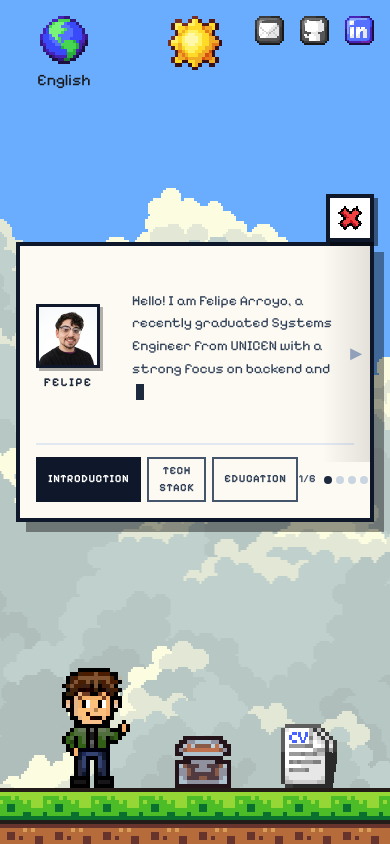
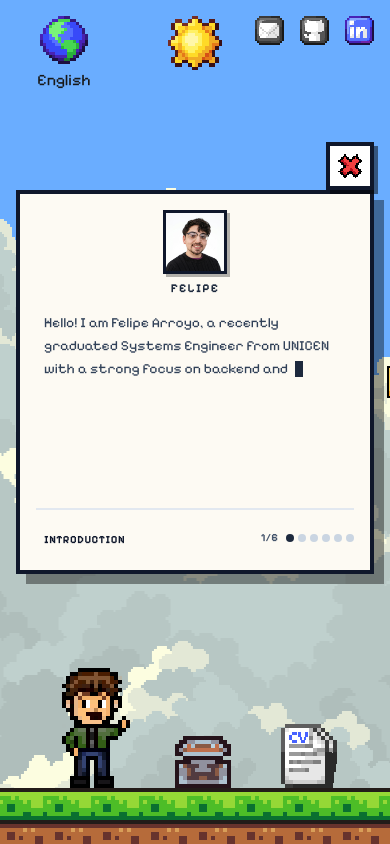
Before and after one commit to feliarroyo/portfolio, a Next.js app: page / in a window 390 px wide. Both pictures are taken after a click on the button 93 px from the left and 728 px from the top of the page. Built offline with nearby package versions, Linux system fonts and the light colour scheme.

Commit message:
fix: About Me overlay adjusted
- Added arrow sprites
- Fixed avatar talking at page start
- Increase size of dialog box on mobile
- Make text scrollable if it goes over

```diff
--- a/app/components/AboutMeOverlay.tsx
+++ b/app/components/AboutMeOverlay.tsx
@@ -14,28 +14,34 @@ function TypewriterText({
   text,
   isFastForward,
   onTypingChange,
+  isActive,
 }: {
   text: string;
   isFastForward: boolean;
   onTypingChange: (isTyping: boolean) => void;
+  isActive: boolean;
 }) {
   const [charCount, setCharCount] = useState(0);
   const isFinished = charCount >= text.length;
   const speed = isFastForward ? 1 : 25;
 
   useEffect(() => {
+    if (!isActive) {
+      onTypingChange(false);
+      return;
+    }
     onTypingChange(!isFinished);
-  }, [isFinished, onTypingChange]);
+  }, [isFinished, onTypingChange, isActive]);
 
   useEffect(() => {
-    if (isFinished) return;
+    if (isFinished || !isActive) return;
 
     const timer = setTimeout(() => {
       setCharCount((c) => c + 1);
     }, speed);
 
     return () => clearTimeout(timer);
-  }, [charCount, text.length, speed, isFinished]);
+  }, [charCount, text.length, speed, isFinished, isActive]);
 
   return (
     <p className="text-sm sm:text-base text-slate-700 dark:text-slate-300 leading-relaxed font-mono">
@@ -52,10 +58,10 @@ function TypewriterText({
 // Inner dialog
 function AboutDialogContent({
   onClose,
-  sessionKey,
+  isOpen,
 }: {
   onClose: () => void;
-  sessionKey: number;
+  isOpen: boolean;
 }) {
   const { setAboutTyping } = useUI();
   const { t } = useLanguage();
@@ -123,6 +129,21 @@ function AboutDialogContent({
 
   return (
     <div className="relative w-full max-w-2xl">
+      {/* Sprite Animation Styles */}
+      <style>{`
+        @keyframes arrow-sprite-play {
+          from { background-position: 0% center; }
+          to { background-position: 133.333% center; }
+        }
+        .arrow-sprite {
+          background-image: url('/assets/arrow.png');
+          background-size: 400% 100%;
+          background-repeat: no-repeat;
+          image-rendering: pixelated;
+          animation: arrow-sprite-play 0.6s steps(4) infinite alternate;
+        }
+      `}</style>
+
       {/* Close Button */}
       <OverlayButton
         variant="close"
@@ -131,13 +152,35 @@ function AboutDialogContent({
         ariaLabel="Close About Me"
       />
 
+      {/* Left Arrow Zone */}
+      {canGoPrev && (
+        <button
+          onClick={handlePrevPage}
+          aria-label="Previous Page"
+          className="absolute -left-10 sm:-left-16 top-1/2 -translate-y-1/2 w-8 h-8 sm:w-10 sm:h-10 z-20 hover:scale-180 transition-transform cursor-pointer"
+        >
+          <div className="w-full h-full arrow-sprite scale-x-[-1]" />
+        </button>
+      )}
+
+      {/* Right Arrow Zone */}
+      {canGoNext && (
+        <button
+          onClick={handleNextPage}
+          aria-label="Next Page"
+          className="absolute -right-10 sm:-right-16 top-1/2 -translate-y-1/2 w-8 h-8 sm:w-10 sm:h-10 z-20 hover:scale-180 transition-transform cursor-pointer"
+        >
+          <div className="w-full h-full arrow-sprite" />
+        </button>
+      )}
+
       {/* Compact Fixed Window */}
       <div
         onClick={() => setIsFastForward(true)}
-        className="relative w-full h-70 sm:h-55 bg-[#fdfaf3] dark:bg-slate-900 border-4 border-slate-900 dark:border-slate-500 shadow-[10px_10px_0px_0px_rgba(0,0,0,0.4)] dark:shadow-[10px_10px_0px_0px_rgba(0,0,0,0.8)] p-4 sm:p-5 flex flex-col justify-between overflow-hidden cursor-pointer select-none"
+        className="relative w-full h-96 sm:h-55 bg-[#fdfaf3] dark:bg-slate-900 border-4 border-slate-900 dark:border-slate-500 shadow-[10px_10px_0px_0px_rgba(0,0,0,0.4)] dark:shadow-[10px_10px_0px_0px_rgba(0,0,0,0.8)] p-4 sm:p-5 flex flex-col justify-between overflow-hidden cursor-pointer select-none"
       >
         {/* Main Content Area */}
-        <div className="flex flex-row items-center sm:items-start gap-4 sm:gap-5 grow overflow-hidden">
+        <div className="flex flex-col sm:flex-row items-center sm:items-start gap-4 sm:gap-5 grow overflow-hidden h-full">
           {/* Avatar Frame & Name */}
           <div className="shrink-0 flex flex-col items-center">
             <div className="relative w-16 h-16 sm:w-20 sm:h-20 border-3 border-slate-900 dark:border-slate-400 bg-amber-100 dark:bg-slate-800 shadow-[3px_3px_0px_0px_rgba(0,0,0,0.3)] overflow-hidden">
@@ -156,42 +199,24 @@ function AboutDialogContent({
           </div>
 
           {/* Dialogue Text */}
-          <div className="grow w-full overflow-y-auto px-4 sm:px-6 min-h-0">
+          <div className="flex-1 w-full overflow-y-auto px-2 sm:px-6 min-h-0 h-full">
             <TypewriterText
-              key={`${sessionKey}-${currentPage}`}
+              key={currentPage}
               text={currentText}
               isFastForward={isFastForward}
               onTypingChange={setAboutTyping}
+              isActive={isOpen}
             />
           </div>
         </div>
 
-        {/* Left Arrow Zone */}
-        {canGoPrev && (
-          <button
-            onClick={handlePrevPage}
-            aria-label="Previous Page"
-            className="absolute left-0 top-0 bottom-14 w-12 sm:w-14 z-20 flex items-center justify-start pl-1 sm:pl-2 text-xl sm:text-2xl font-bold text-slate-400 hover:text-slate-900 dark:text-slate-500 dark:hover:text-white transition-colors bg-linear-to-r from-black/10 to-transparent hover:from-black/15 select-none cursor-pointer"
-          >
-            &#x25C4;
-          </button>
-        )}
+        {/* Bottom Bar */}
+        <div className="mt-3 pt-3 border-t-2 border-slate-200 dark:border-slate-700 flex items-center justify-between z-10 shrink-0">
 
-        {/* Right Arrow Zone */}
-        {canGoNext && (
-          <button
-            onClick={handleNextPage}
-            aria-label="Next Page"
-            className="absolute right-0 top-0 bottom-14 w-12 sm:w-14 z-20 flex items-center justify-end pr-1 sm:pr-2 text-xl sm:text-2xl font-bold text-slate-400 hover:text-slate-900 dark:text-slate-500 dark:hover:text-white transition-colors bg-linear-to-l from-black/10 to-transparent hover:from-black/15 select-none cursor-pointer"
-          >
-            &#x25BA;
-          </button>
-        )}
-
-        {/* Bottom Bar */}
-        <div className="mt-3 pt-3 border-t-2 border-slate-200 dark:border-slate-700 flex items-center justify-between z-10">
-          {/* Section Switcher Tabs */}
-          <div className="flex gap-1.5 sm:gap-2">
+          {/* Section Switcher */}
+          <div className="flex items-center gap-1.5 sm:gap-2">
+            {/* Desktop Tabs */}
+            <div className="hidden sm:flex gap-1.5 sm:gap-2">
               {TOPICS.map((topic) => (
                 <button
                   key={topic}
@@ -210,7 +235,15 @@ function AboutDialogContent({
               ))}
             </div>
 
-          {/* Global Page Counter & Dots (1 to 6) */}
+            {/* Mobile Title View */}
+            <div className="sm:hidden px-2 py-1">
+              <span className="text-[11px] font-bold uppercase tracking-wider text-slate-900 dark:text-slate-200">
+                {topicTitles[activeTopic]}
+              </span>
+            </div>
+          </div>
+
+          {/* Global Page Counter & Dots */}
           {totalPages > 1 && (
             <div className="flex items-center gap-2 sm:gap-3">
               <span className="text-[11px] sm:text-xs font-mono font-bold text-slate-600 dark:text-slate-400">
@@ -239,16 +272,6 @@ function AboutDialogContent({
 // Parent: purely controls visibility & entrance/exit animations
 export default function AboutOverlay() {
   const { isAboutOpen, setAboutOpen, setAboutTyping } = useUI();
-  const [sessionCount, setSessionCount] = useState(0);
-
-  // When opening, bump session count so inner dialog mounts fresh with page 0
-  const [prevOpen, setPrevOpen] = useState(isAboutOpen);
-  if (isAboutOpen && !prevOpen) {
-    setPrevOpen(true);
-    setSessionCount((s) => s + 1);
-  } else if (!isAboutOpen && prevOpen) {
-    setPrevOpen(false);
-  }
 
   const handleClose = () => {
     setAboutOpen(false);
@@ -264,8 +287,7 @@ export default function AboutOverlay() {
       }`}
     >
       <AboutDialogContent
-        key={sessionCount}
-        sessionKey={sessionCount}
+        isOpen={isAboutOpen}
         onClose={handleClose}
       />
     </div>
```
Also changed, not shown: public/assets/arrow.png (added). Lines whose indentation alone changed are shown as unchanged.
